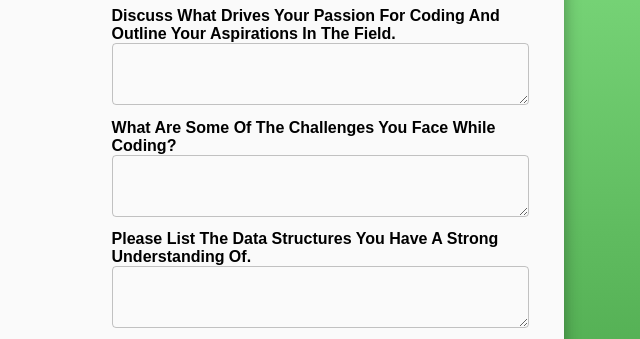
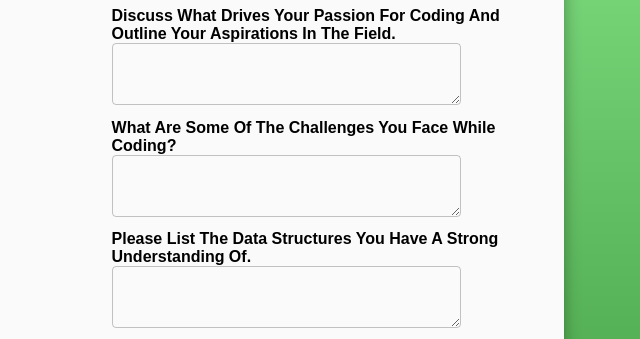
Before and after one commit to SugarCubE3643/basic-survey-form, a plain HTML site: page index.html in a window 1280 px wide. Shown: the part 291-630 px from the top of the page, 588-1228 px from the left. Drawn offline with Linux system fonts and the light colour scheme.

Commit message:
fixed textarea overflowing

```diff
--- a/index.html
+++ b/index.html
@@ -151,21 +151,21 @@
                     <label class="passion-title label-type-emphasis" for="passion">Discuss what drives your passion for coding and outline
                         your aspirations in the field.</label>
                     <br>
-                    <textarea class="textarea-big" name="passion" id="passion" cols="50" rows="4"></textarea>
+                    <textarea class="textarea-big" name="passion" id="passion" rows="4"></textarea>
                 </section>
 
                 <section class="challenges">
                     <label class="challenges-title label-type-emphasis" for="challenges">What are some of the challenges you face while
                         coding?</label>
                     <br>
-                    <textarea class="textarea-big" name="challenges" id="challenges" cols="50" rows="4"></textarea>
+                    <textarea class="textarea-big" name="challenges" id="challenges" rows="4"></textarea>
                 </section>
 
                 <section class="dataStructures">
                     <label class="dataStructures-title label-type-emphasis" for="dataStructures">Please list the Data Structures you have a
                         strong understanding of.</label>
                     <br>
-                    <textarea class="textarea-big" name="dataStructures" id="dataStructures" cols="50" rows="4"></textarea>
+                    <textarea class="textarea-big" name="dataStructures" id="dataStructures" rows="4"></textarea>
                 </section>
 
                 <input type="submit" class="submit-btn" value="Submit Form">
--- a/style.css
+++ b/style.css
@@ -42,6 +42,8 @@ html {
     background: transparent;
     border: 1px solid rgba(90, 90, 90, 0.355);
     border-radius: 4px;
+
+    width: 80%;
 }
 
 /* Body styles */
```
